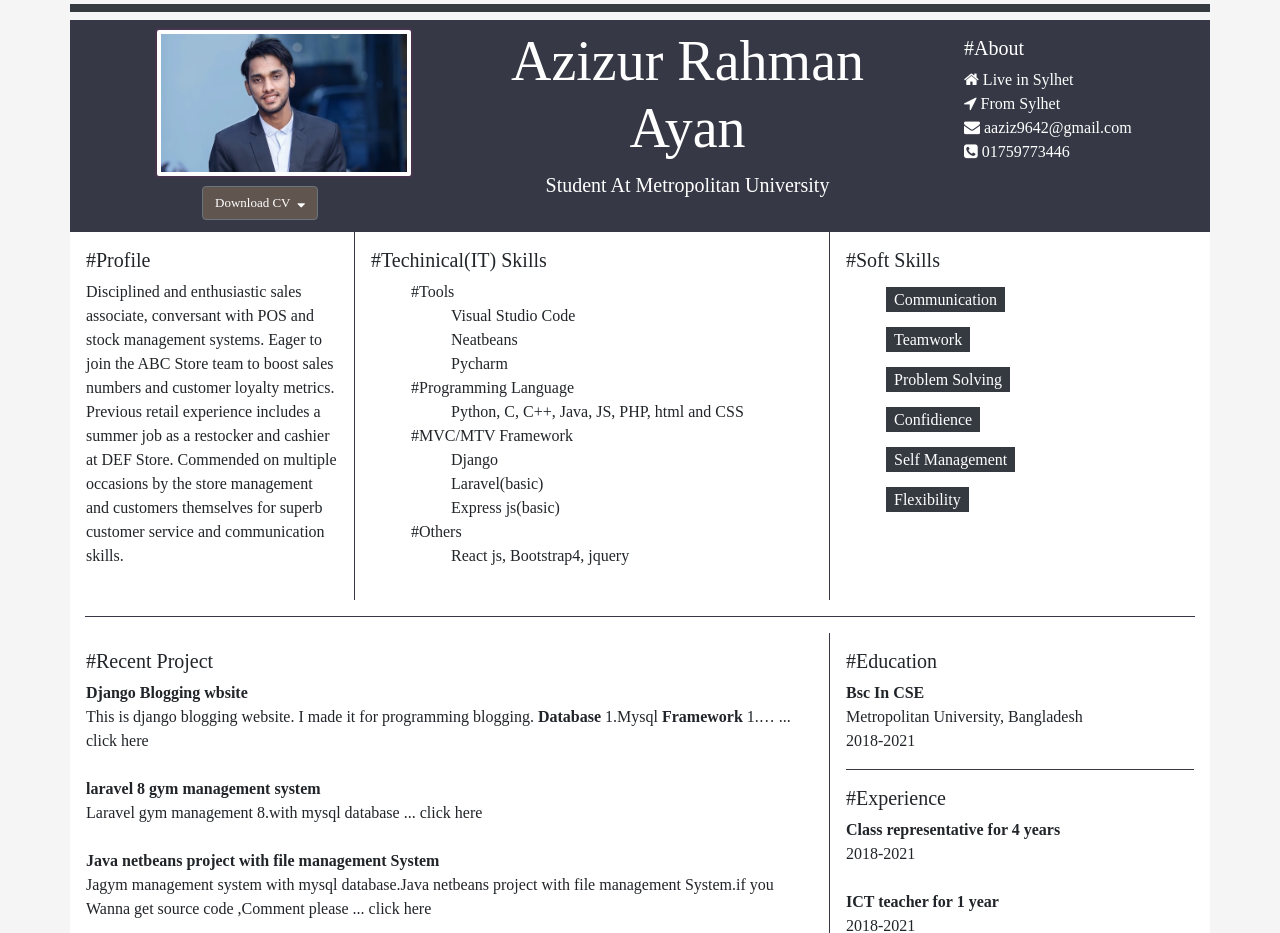
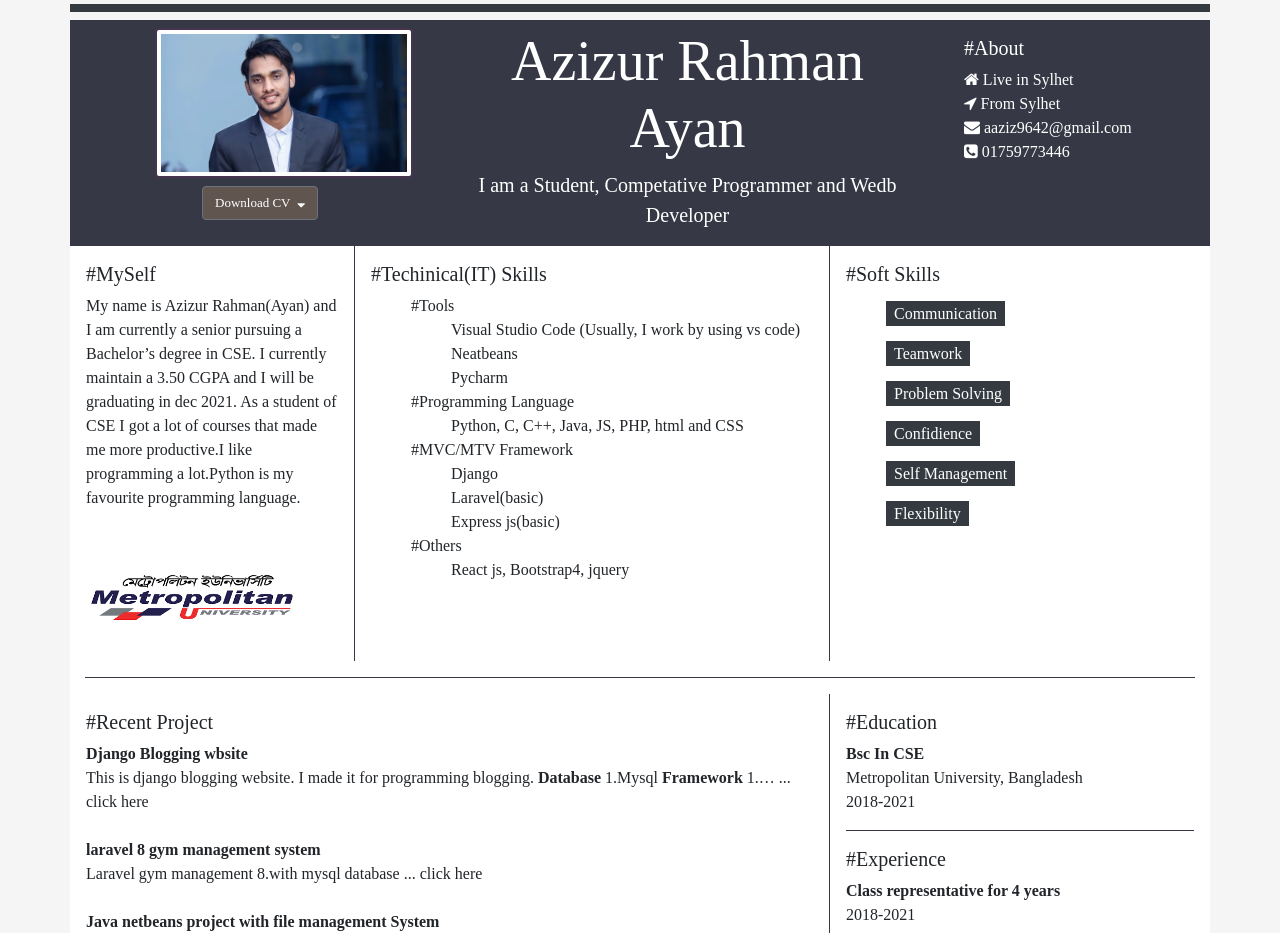
Before and after one commit to ayanchyaziz123/my-protfolio-website, a Django app: page / in a window 1280 px wide. Shown: the part 40-973 px from the top of the page. Run offline with Django 3.2, Linux system fonts and the light colour scheme; data comes from the database, SQL or seed files in the repository; both versions use the stored data as it was after the commit; some libraries are stand-ins or nearby versions; some web fonts are replaced.

Commit message:
completed

```diff
--- a/ayanProtfolio/templates/home.html
+++ b/ayanProtfolio/templates/home.html
@@ -13,7 +13,10 @@
   </div>
   <div class="col-sm-5 mt-2">
   <h1 class="display-4 text-white text-sm-center">Azizur Rahman Ayan</h1>
-  <p class="lead text-white text-sm-center nl-3">Student At Metropolitan University</p>
+  <p class="lead text-white text-sm-center nl-3">I am a Student, Competative Programmer and Wedb Developer
+
+
+  </p>
   </div>
   <div class="col-sm-3">
    <div class="mt-3 text-white ml-4">
@@ -33,16 +36,25 @@
 
 <div class="row ">
 <div class="col-sm-3 p-3 vl">
-<h5>#Profile</h5>
-<p>Disciplined and enthusiastic sales associate, conversant with POS and stock management systems. Eager to join the ABC Store team to boost sales numbers and customer loyalty metrics. Previous retail experience includes a summer job as a restocker and cashier at DEF Store. Commended on multiple occasions
- by the store management and customers themselves for superb customer service and communication skills.</p>
+<h5>#MySelf</h5>
+
+    {% for myself in myself %}
+
+    <div>
+    {{myself.body | safe}}
+    </div>
+
+
+    {% endfor %}
+
+
 </div>
 <div class="col-sm-5 p-3 vl">
 <h5>#Techinical(IT) Skills</h5>
 <ul style="list-style-type: none;">
   <li>#Tools
     <ul style="list-style-type: none;">
-      <li>Visual Studio Code</li>
+      <li>Visual Studio Code (Usually, I work by using vs code)</li>
       <li>Neatbeans</li>
       <li>Pycharm</li>
     </ul>
```
Also changed, not shown: ayanProtfolio/db.sqlite3, ayanProtfolio/static/images/uploads/2021/06/03/metropolitan-university.png (added).
